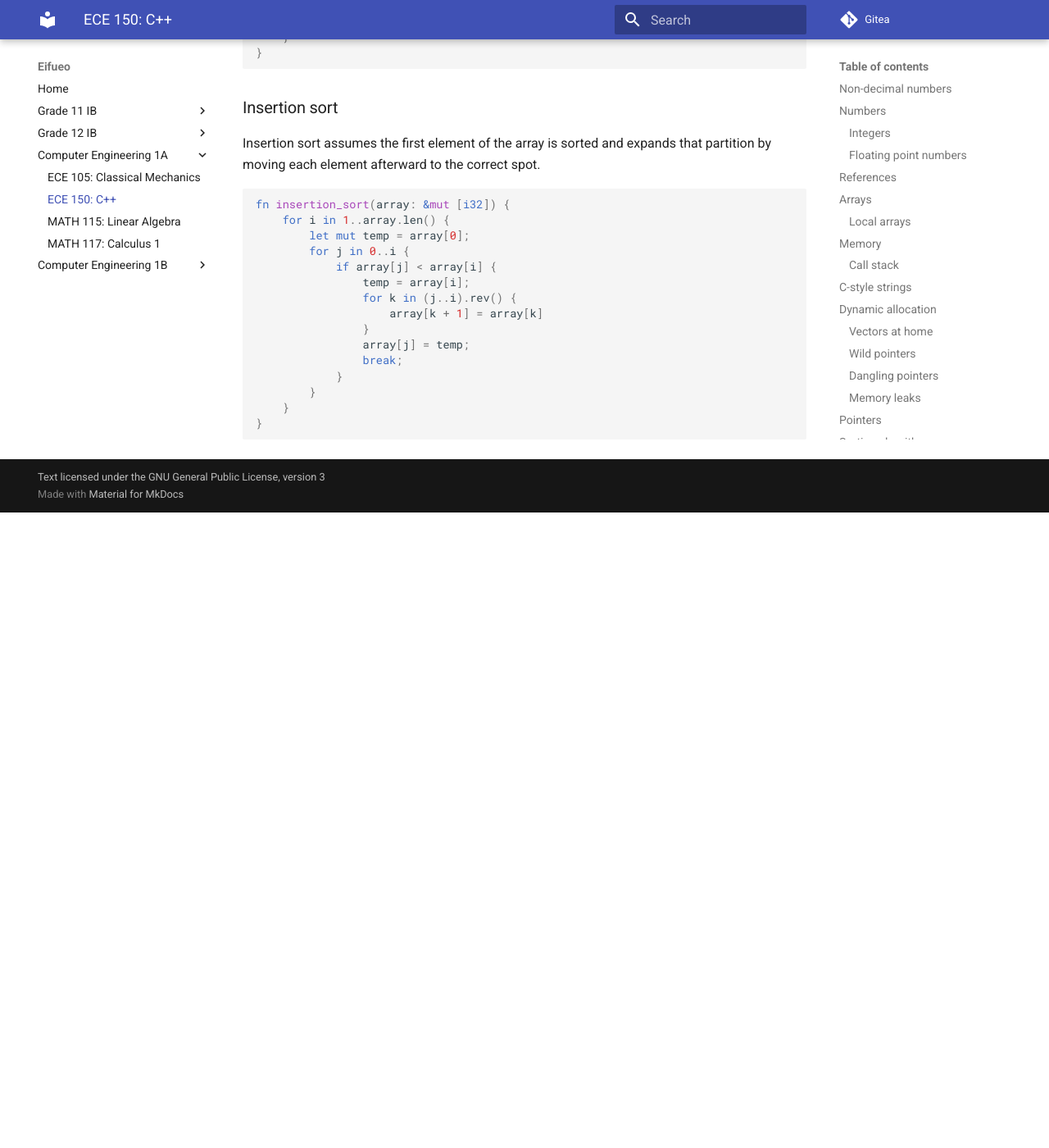
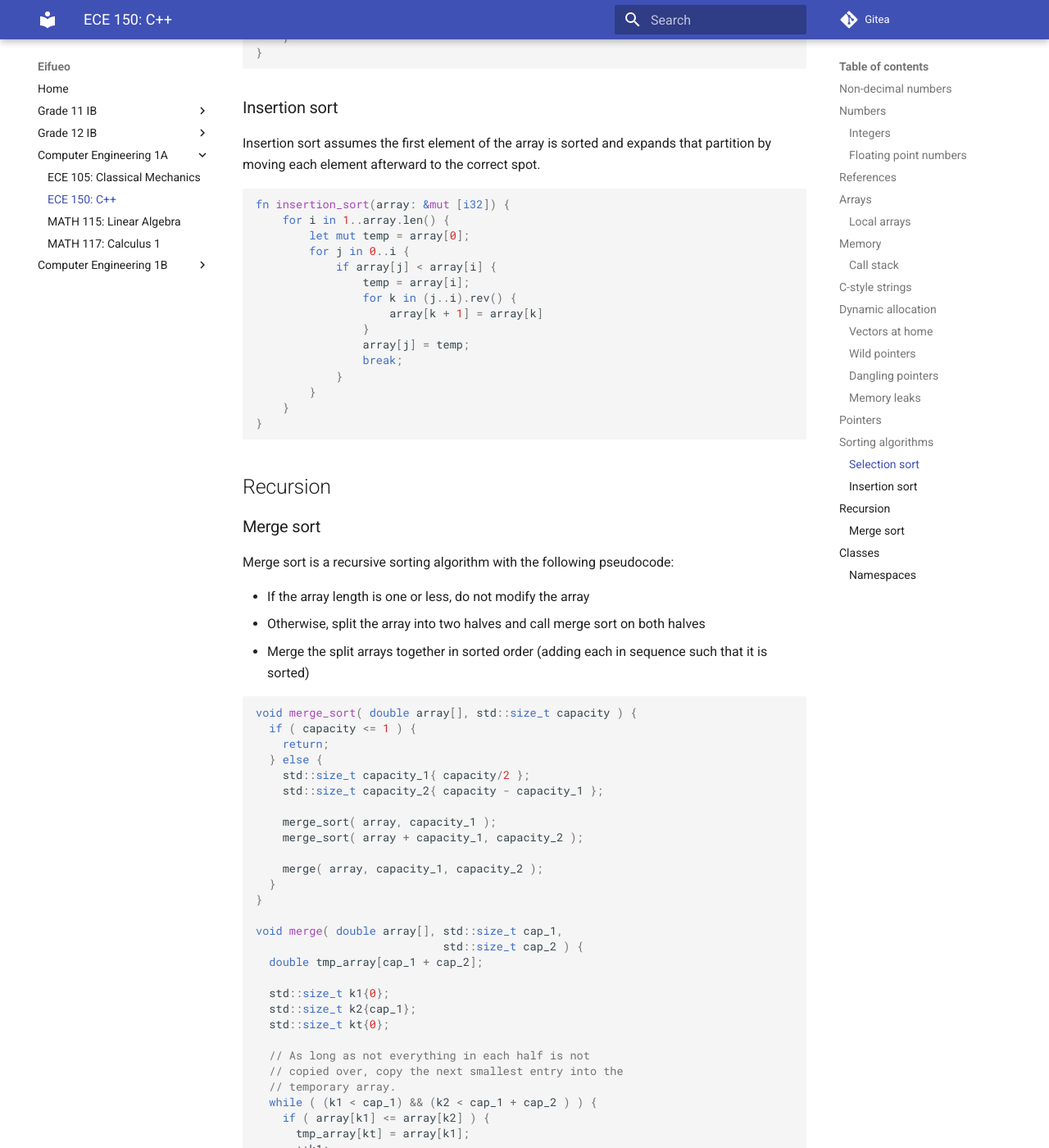
Before and after one commit to potatoeggy/eifueo, an MkDocs documentation site: the page built from docs/ce1/ece150.md, in a window 1280 px wide and 1400 px high, scrolled down 8893 px. Shown: the whole window at 82% size. Built offline with MkDocs 1.6.1 and Material for MkDocs 9.7.7, drawn with Linux system fonts in a browser that asks for light colours; before the commit the page ends 9518 px from its top, so only the background shows below that; some of the changed text lies outside the part shown.

Commit message:
ece150: add classes

````diff
--- a/docs/ce1/ece150.md
+++ b/docs/ce1/ece150.md
@@ -380,3 +380,111 @@ fn insertion_sort(array: &mut [i32]) {
     }
 }
 ```
+
+## Recursion
+
+### Merge sort
+
+Merge sort is a recursive sorting algorithm with the following pseudocode:
+
+- If the array length is one or less, do not modify the array
+- Otherwise, split the array into two halves and call merge sort on both halves
+- Merge the split arrays together in sorted order (adding each in sequence such that it is sorted)
+
+```cpp
+void merge_sort( double array[], std::size_t capacity ) {
+  if ( capacity <= 1 ) {
+    return;
+  } else {
+    std::size_t capacity_1{ capacity/2 };
+    std::size_t capacity_2{ capacity - capacity_1 };
+
+    merge_sort( array, capacity_1 );
+    merge_sort( array + capacity_1, capacity_2 );
+
+    merge( array, capacity_1, capacity_2 );
+  }
+}
+
+void merge( double array[], std::size_t cap_1,
+                            std::size_t cap_2 ) {
+  double tmp_array[cap_1 + cap_2];
+
+  std::size_t k1{0};
+  std::size_t k2{cap_1};
+  std::size_t kt{0};
+
+  // As long as not everything in each half is not
+  // copied over, copy the next smallest entry into the
+  // temporary array.
+  while ( (k1 < cap_1) && (k2 < cap_1 + cap_2 ) ) {
+    if ( array[k1] <= array[k2] ) {
+      tmp_array[kt] = array[k1];
+      ++k1;
+    } else {
+      tmp_array[kt] = array[k2];
+      ++k2;
+    }
+
+    ++kt;
+  }
+
+  // Copy all entries left from the left half (if any)
+  // to the temporary array.
+  while ( k1 < cap_1 ) {
+    tmp_array[kt] = array[k1];
+    ++k1;
+    ++kt;
+  }
+
+  // Copy all entries left from the right half (if any)
+  // to the temporary array.
+  while ( k2 < cap_1 + cap_2 ) {
+    tmp_array[kt] = array[k2];
+    ++k2;
+    ++kt;
+  }
+
+  // Copy all the entries back to the original array.
+  for ( std::size_t k{0}; k < (cap_1 + cap_2); ++k ) {
+    array[k] = tmp_array[k];
+  }
+
+}
+```
+
+## Classes
+
+By convention, class member variables are suffixed with an underscore.
+
+Classes inherently have two default constructors — one if passed another version of itself and one if the user does not define one, using the list of `public` variables.
+
+!!! example
+    the following initialisers both do the same thing — they both copy `earth` into a new variable (not by reference).
+
+    ```cpp
+    Body earth{};
+
+    Body tmp{earth};
+    Body tmp2 = earth;
+    ```
+
+### Namespaces
+
+Namespaces allow definitions to be scoped, such as `std`.
+
+```cpp
+namespace eggy {
+    std::string name{"eggy"};
+    std::string get_name() {
+        return eggy::name;
+    }
+}
+```
+
+Namespaces can also be nested within namespaces.
+
+!!! warning
+    `std::cout` does weird shenanigans that passes itself to every function afterward, such as `std::endl`.
+
+    This means that `std::cout << std::endl;` is equivalent to `std::endl(std::cout);`.
````
